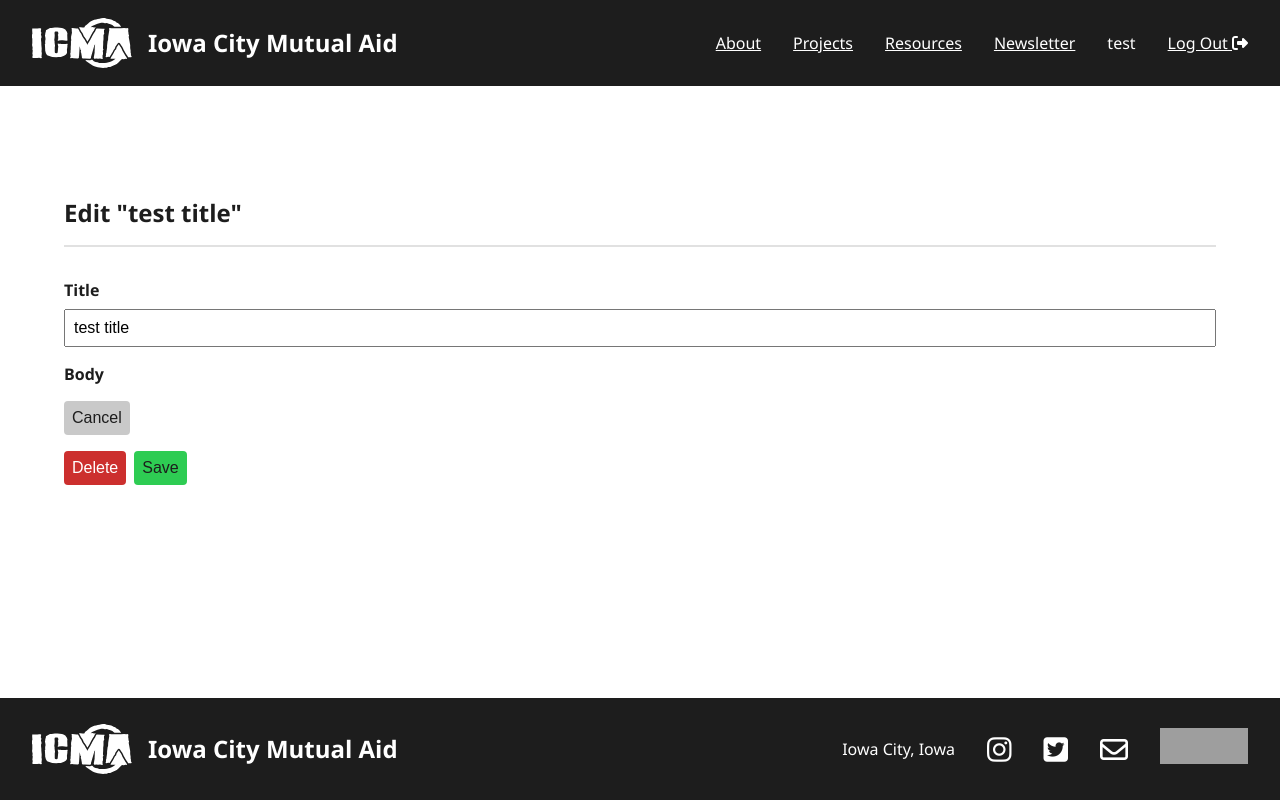
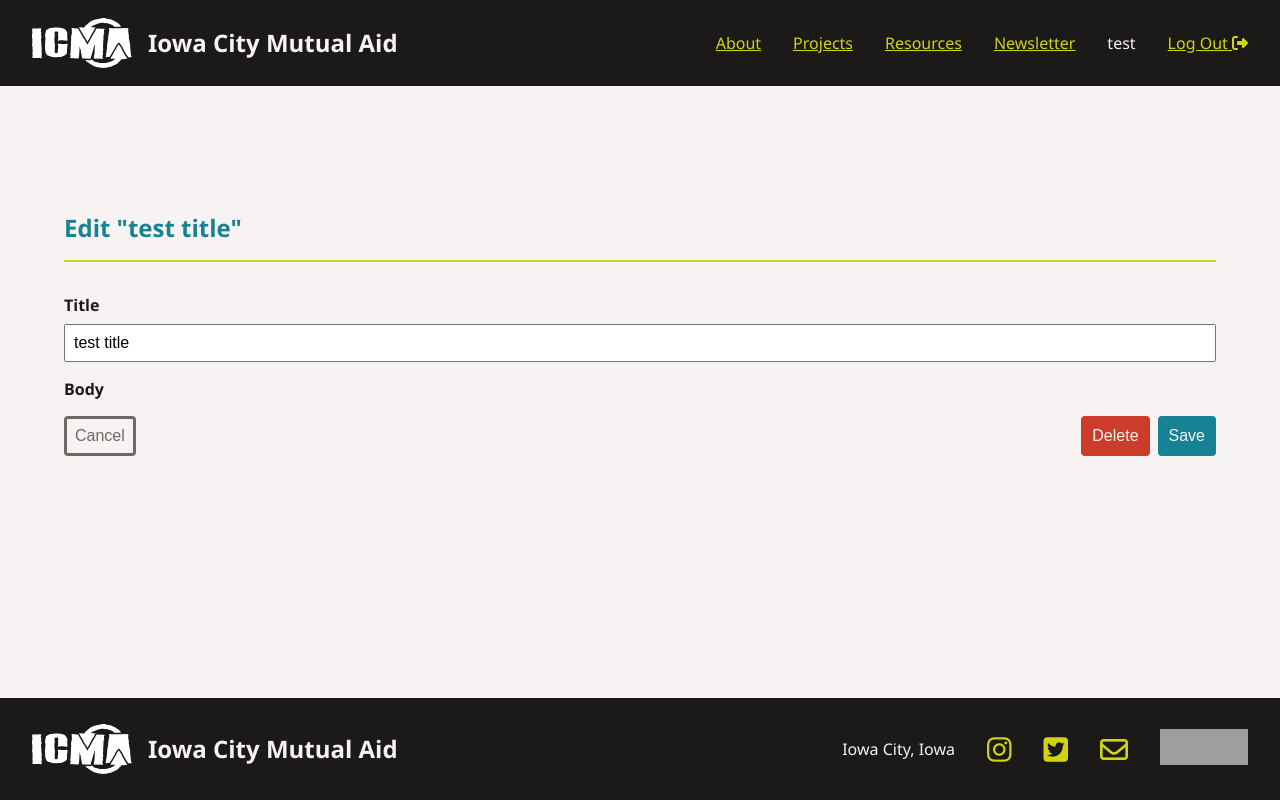
Before and after one commit to icmutualaid/icma-website, a Flask app: page /1/update in a window 1280 px wide. Run offline with Flask 3, Linux system fonts and the light colour scheme; the visitor is signed in with stand-in values (Sample User, id 1); data comes from the database, SQL or seed files in the repository; some libraries are stand-ins or nearby versions; grey boxes are pictures that could not be loaded.

Commit message:
Color Palette
Picked a color palette and updated styling accordingly

```diff
--- a/blog/static/colors.css
+++ b/blog/static/colors.css
@@ -1,30 +1,38 @@
 :root {
 /* ==== Color Palette ==== */
-    --gray: #e1e1e1;
-    --medium-gray: #c9c9c9;
-    --dark-gray: #adadad;
-    --darker-gray: #707070;
-    --black: #1d1d1d;
-    --red: #cc2f2e;
-    --dark-red: #b12424;
-    --green: #2ecc53;
-    --dark-green: #24b15c;
+    --white: #f7f3f2;
+    --light-gray: #d6d0cf;
+    --medium-gray: #ada3a1;
+    --dark-gray: #6e6866;
+    --black: #1c1919;
+    /* ==== primary ==== */
+    --teal: #178293;
+    --dark-teal: #096877;
+    /* ==== secondary ==== */
+    --green: #d1d413;
+    --dark-green: #a9b70f;
+    /* ==== accent ==== */
+    --red: #cb3d2a;
+    --dark-red: #b13724;
 
 /* ==== Project Color Definitions ==== */
-    --link-color: white;
-    --link-hover: var(--medium-gray);
-    --border-color: var(--gray);
-    --action-hover: var(--darker-gray);
-    --main-bg: white;
+    --link-color: var(--green);
+    --link-hover: var(--dark-green);
+    --border-color: var(--green);
+    --action: var(--teal);
+    --action-hover: var(--dark-teal);
+    --main-bg: var(--white);
     --dark-bg: var(--black);
-    --logo-header: white;
-    --header-text: var(--black);
-    --text-color: var(--black);
-    --about-text: var(--darker-gray);
-    --submit-btn: var(--green);
-    --submit-btn-hover: var(--dark-green);
-    --cancel-btn: var(--medium-gray);
-    --cancel-btn-hover: var(--dark-gray);
+    --header-text-light: var(--white);
+    --header-text-dark: var(--teal);
+    --text-color-light: var(--white);
+    --text-color-dark: var(--black);
+    --text-color-gray: var(--dark-gray);
+    --submit-btn: var(--teal);
+    --submit-btn-hover: var(--dark-teal);
+    --cancel-btn: var(--white);
+    --cancel-btn-border: var(--dark-gray);
+    --cancel-btn-hover: var(--black);
     --delete-btn: var(--red);
     --delete-btn-hover: var(--dark-red);
 }
--- a/blog/static/style.css
+++ b/blog/static/style.css
@@ -3,7 +3,7 @@
 html {
     font-family:'Segoe UI', Tahoma, Geneva, Verdana, sans-serif;
     background: var(--main-bg);
-    color: var(--text-color);
+    color: var(--text-color-dark);
 }
 
 body {
@@ -16,6 +16,7 @@ body {
 
 h1, h2, h3, h4, h5, h6 {
     margin: 1rem 0;
+    color: var(--header-text-dark)
 }
 
 a {
@@ -67,6 +68,7 @@ hr {
         font-size: 1.5rem;
         padding-inline: 1rem;
         margin: auto;
+        color: var(--header-text-light)
     }
 }
 
@@ -86,7 +88,7 @@ nav {
     align-items: center;
     justify-content: space-between;
     padding: 1rem;
-    color: var(--logo-header);
+    color: var(--text-color-light);
 }
 
 .footer {
@@ -96,8 +98,8 @@ nav {
     align-items: center;
     justify-content: space-between;
     padding: 1rem;
-    color: var(--logo-header);
     margin-top: auto;
+    color: var(--text-color-light);
 }
 
 .footer-content {
@@ -131,7 +133,7 @@ width: 75%;
 }
 
 .action {
-    color: var(--text-color);
+    color: var(--action);
     font-size: 1.25rem;
 }
 
@@ -178,7 +180,7 @@ width: 75%;
     margin: 1em 0;
     padding: 1em;
     background: var(--main-bg);
-    border: 1px solid #377ba8; /* update this sometime */
+    border: 1px solid var(--border-color);
 }
 
 .post > header {
@@ -198,7 +200,7 @@ width: 75%;
 
 .post .about {
     padding-block: 0.25rem;
-    color: var(--about-text);
+    color: var(--text-color-gray);
     font-style: italic;
     width: 100%
 }
@@ -228,8 +230,14 @@ width: 75%;
     font-size: 1rem;
 }
 
+.buttons {
+    display: flex;
+    justify-content: space-between;
+}
+
 .two-buttons {
     display: flex;
+    justify-content: flex-end;
 }
 
 input[type=submit], input[type="button"] {
@@ -237,34 +245,41 @@ input[type=submit], input[type="button"] {
     align-self: start;
     font-size: 1rem;
     text-align: left;
-    color: var(--black);
+    color: var(--text-color-light);
     background-color: var(--submit-btn);
-    border: none;
+    border: solid var(--submit-btn);
     border-radius: 4px;
-    margin-right: 0.5rem;
+    margin-left: 0.5rem;
+}
+
+input[type=submit]:hover, input[type=submit]:focus {
+    background-color: var(--submit-btn-hover);
+    border-color: var(--submit-btn-hover);
+    cursor: pointer;
 }
 
 input[type=button] {
     background-color: var(--cancel-btn);
-}
-
-input[type=submit]:hover, input[type=submit]:focus {
-    background-color: var(--submit-btn-hover);
-    cursor: pointer;
+    border: solid var(--cancel-btn-border);
+    color: var(--text-color-gray);
+    margin-left: 0;
 }
 
 input[type=button]:hover, input[type=button]:focus {
-    background-color: var(--cancel-btn-hover);
+    border-color: var(--cancel-btn-hover);
+    color: var(--cancel-btn-hover);
     cursor: pointer;
 }
 
 input.danger {
     background-color: var(--delete-btn);
-    color: white;
+    border: solid var(--delete-btn);
+    color: var(--text-color-light);
 }
 
 input.danger:hover, input.danger:focus {
     background-color: var(--delete-btn-hover);
+    border-color: var(--delete-btn-hover);
 }
 
 /* ==== Responsive Media Queries ==== */
```
